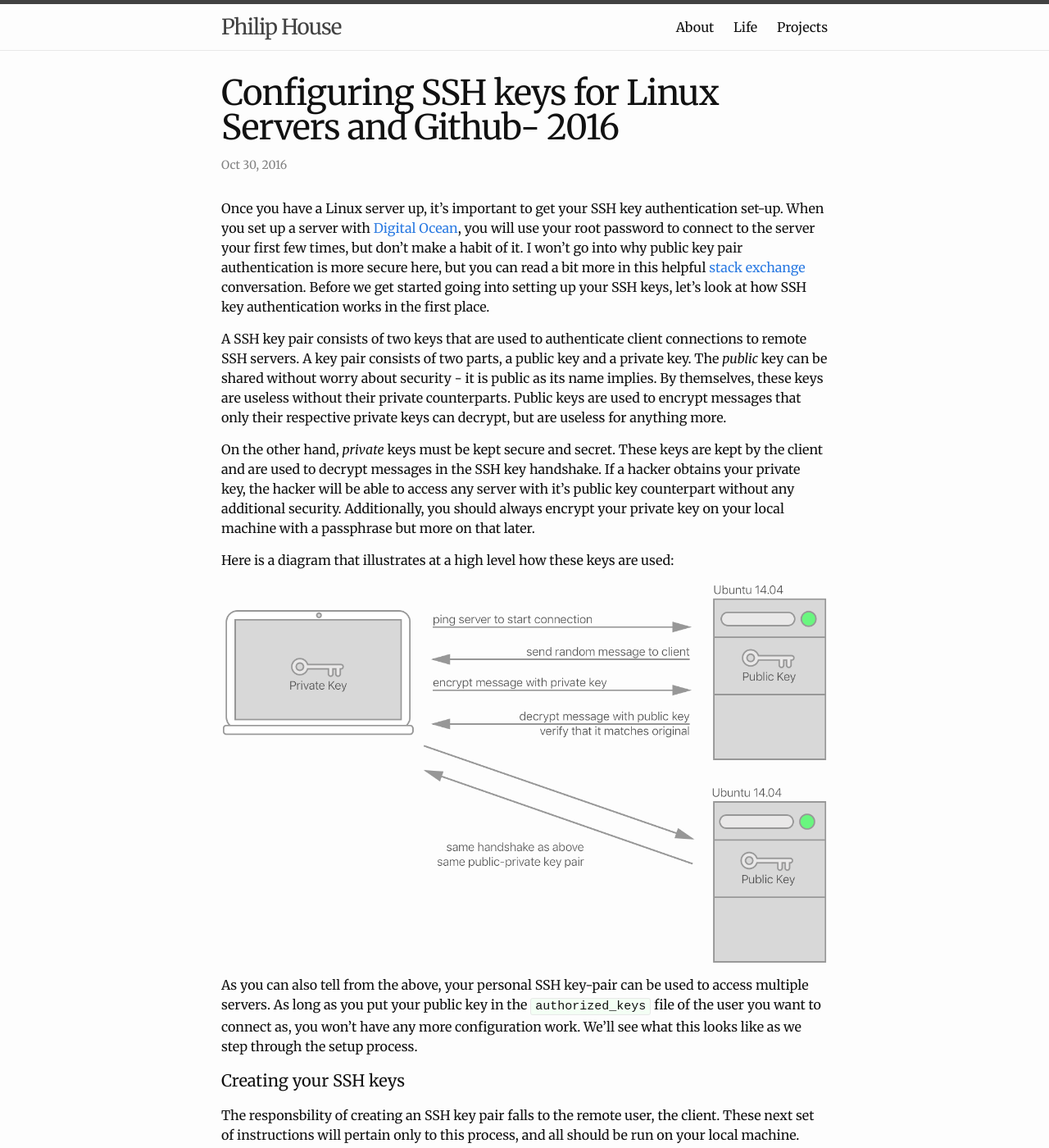
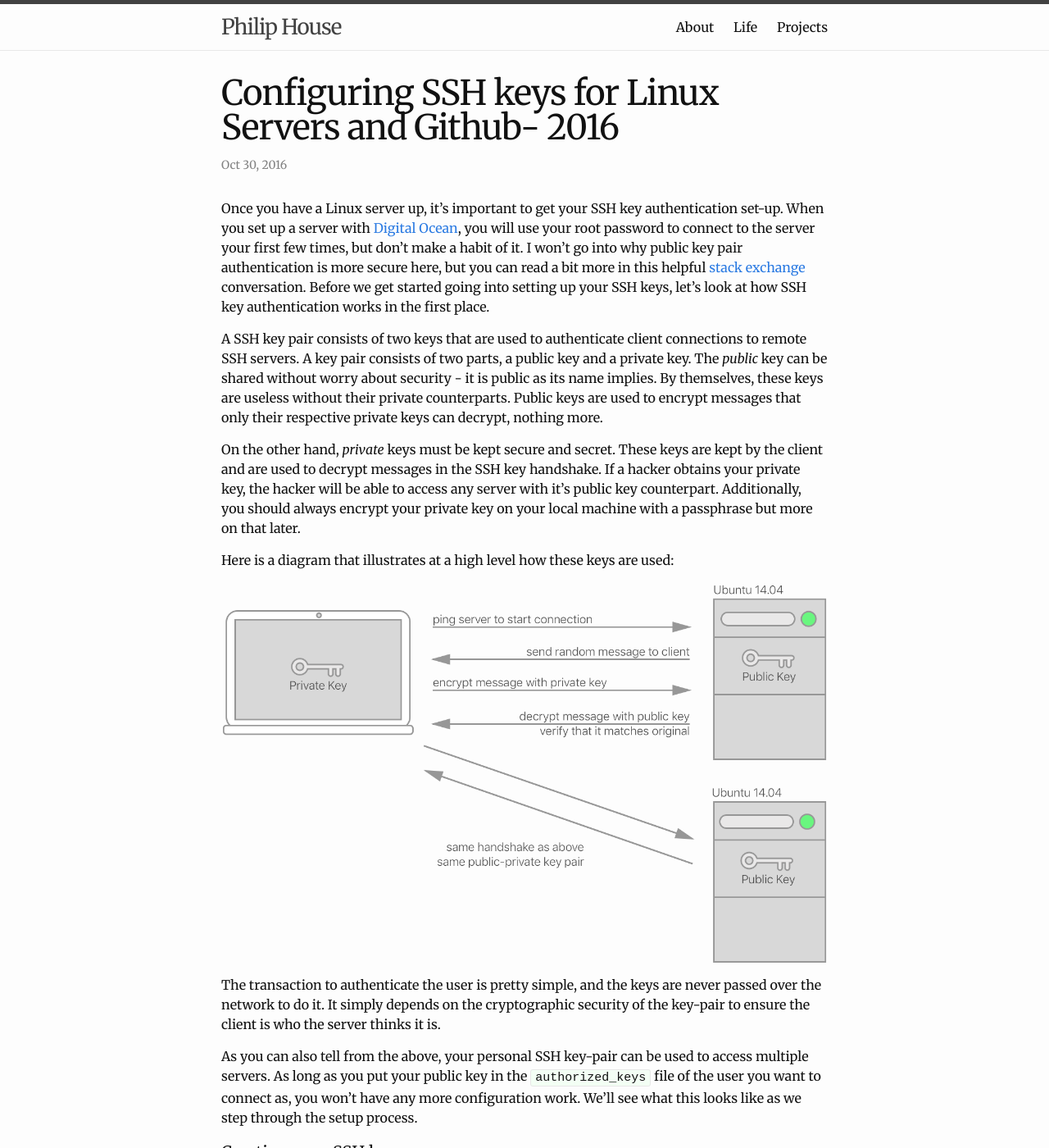
Before and after one commit to phouse512/blog, a Jekyll site: the page built from _posts/2016-10-30-configuring-ssh-keys-linux.markdown, in a window 1280 px wide and 1400 px high. Shown: the whole window at 82% size. Built offline with Jekyll 4.4.1, drawn with Linux system fonts in a browser that asks for light colours; a script that is not in the unit is left out; comment, search, counter and statistics services are not loaded; some of the changed text lies outside the part shown.

Commit message:
here we go

```diff
--- a/_posts/2016-10-30-configuring-ssh-keys-linux.markdown
+++ b/_posts/2016-10-30-configuring-ssh-keys-linux.markdown
@@ -20,19 +20,21 @@ connections to remote SSH servers. A key pair consists of two parts, a public
 key and a private key. The *public* key can be shared without worry about
 security - it is public as its name implies. By themselves, these keys are
 useless without their private counterparts. Public keys are used to encrypt
-messages that only their respective private keys can decrypt, but are useless
-for anything more.
+messages that only their respective private keys can decrypt, nothing more.
 
 On the other hand, *private* keys must be kept secure and secret. These keys
 are kept by the client and are used to decrypt messages in the SSH key
 handshake. If a hacker obtains your private key, the hacker will be able to
-access any server with it's public key counterpart without any additional
-security. Additionally, you should always encrypt your private key on your local machine with
+access any server with it's public key counterpart. Additionally, you should always encrypt your private key on your local machine with
 a passphrase but more on that later.
 
 Here is a diagram that illustrates at a high level how these keys are used:
 
 ![ssh keys]({{ site.url }}/assets/ssh_keys.png)
+
+The transaction to authenticate the user is pretty simple, and the keys are
+never passed over the network to do it. It simply depends on the cryptographic
+security of the key-pair to ensure the client is who the server thinks it is.
 
 As you can also tell from the above, your personal SSH key-pair can be used to
 access multiple servers. As long as you put your public key in the
@@ -43,7 +45,7 @@ setup process.
 
 #### Creating your SSH keys
 
-The responsbility of creating an SSH key pair falls to the remote user, the
+The responsibility of creating an SSH key pair falls to the remote user, the
 client. These next set of instructions will pertain only to this process, and
 all should be run on your local machine. There is a utility called `ssh-keygen`
 that should already be installed. Run it like this:
@@ -80,8 +82,8 @@ The next prompt will ask you for a passphrase for your key pair. This is
 optional, but it is *highly* recommended. Using a passphrase for SSH does not
 detract from the security benefit SSH gives. A passphrase is used only
 _locally_ to decrypt the the key to be used in the process described above. The
-passphrase or the private key are _never_ passed across the network, as what
-happens when using password authentication with SSH.
+passphrase or the private key are _never_ passed across the network, as your
+password is when using password authentication with SSH.
 
 At this point, you are done! You should have an `id_rsa` and `id_rsa.pub` file
 that can now be used to connect to servers.
```
